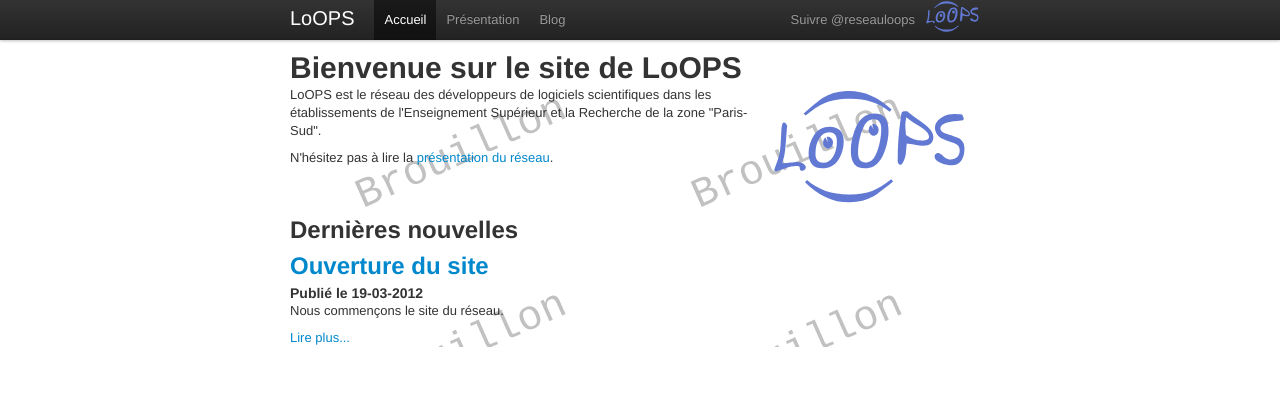
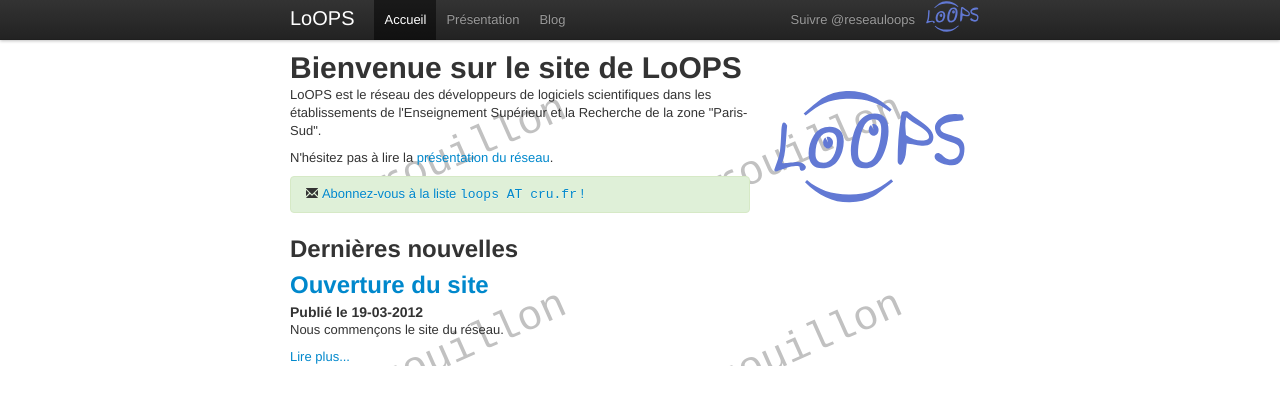
Before and after one commit to reseau-loops/reseau-loops.github.com, a Jekyll site: the page built from index.html, in a window 1280 px wide. Shown: the top 405 px of the page. Built offline with Jekyll 4.4.1, drawn with Linux system fonts in a browser that asks for light colours; Markdown is read by kramdown in place of the engine named in the settings; the list of posts is cut into pages by our own code; comment, search, counter and statistics services are not loaded.

Commit message:
ajout info liste loops

```diff
--- a/NOTES.txt
+++ b/NOTES.txt
@@ -22,4 +22,4 @@
 https://github.com/mojombo/jekyll/wiki/template-data
 
 # Pour générer la feuille de style:
-essc less/bootstrap.less > style.css
+lessc less/bootstrap.less > style.css
--- a/about.html
+++ b/about.html
@@ -51,7 +51,9 @@
 
 <h2>Communication</h2>
 <p>
-La liste de diffusion <a href="">ICI LE LIEN VERS LA LISTE</a>, à laquelle chacun
+La liste de diffusion
+<a href="https://listes.cru.fr/sympa/review/loops"><tt>loops AT cru.fr</tt></a>,
+à laquelle chacun
 peut s'inscrire, est dédiée à tous les échanges des membres du réseau.
 </p>
 <p>
--- a/index.html
+++ b/index.html
@@ -14,6 +14,12 @@
 <p>
 N'hésitez pas à lire la <a href="about.html">présentation du réseau</a>.
 </p>
+<p>
+<div class="alert alert-success"><i class="icon-envelope"></i>
+<a href="https://listes.cru.fr/sympa/review/loops">Abonnez-vous à la liste <tt>loops AT cru.fr</tt> !</a>
+</div>
+
+</p>
 </div>
 <div class="span4">
 <img src="logo.svg" width="200"/>
--- a/less/sprites.less
+++ b/less/sprites.less
@@ -19,14 +19,14 @@
   width: 14px;
   height: 14px;
   vertical-align: text-top;
-  background-image: url(../img/glyphicons-halflings.png);
+  background-image: url(glyphicons-halflings.png);
   background-position: 14px 14px;
   background-repeat: no-repeat;
 
   .ie7-restore-right-whitespace();
 }
 .icon-white {
-  background-image: url(../img/glyphicons-halflings-white.png);
+  background-image: url(glyphicons-halflings-white.png);
 }
 
 .icon-glass              { background-position: 0      0; }
--- a/style.css
+++ b/style.css
@@ -1118,7 +1118,7 @@
   width: 14px;
   height: 14px;
   vertical-align: text-top;
-  background-image: url(../img/glyphicons-halflings.png);
+  background-image: url(glyphicons-halflings.png);
   background-position: 14px 14px;
   background-repeat: no-repeat;
   *margin-right: .3em;
@@ -1127,7 +1127,7 @@
   *margin-left: 0;
 }
 .icon-white {
-  background-image: url(../img/glyphicons-halflings-white.png);
+  background-image: url(glyphicons-halflings-white.png);
 }
 .icon-glass {
   background-position: 0      0;
```
Also changed, not shown: glyphicons-halflings.png (added).
